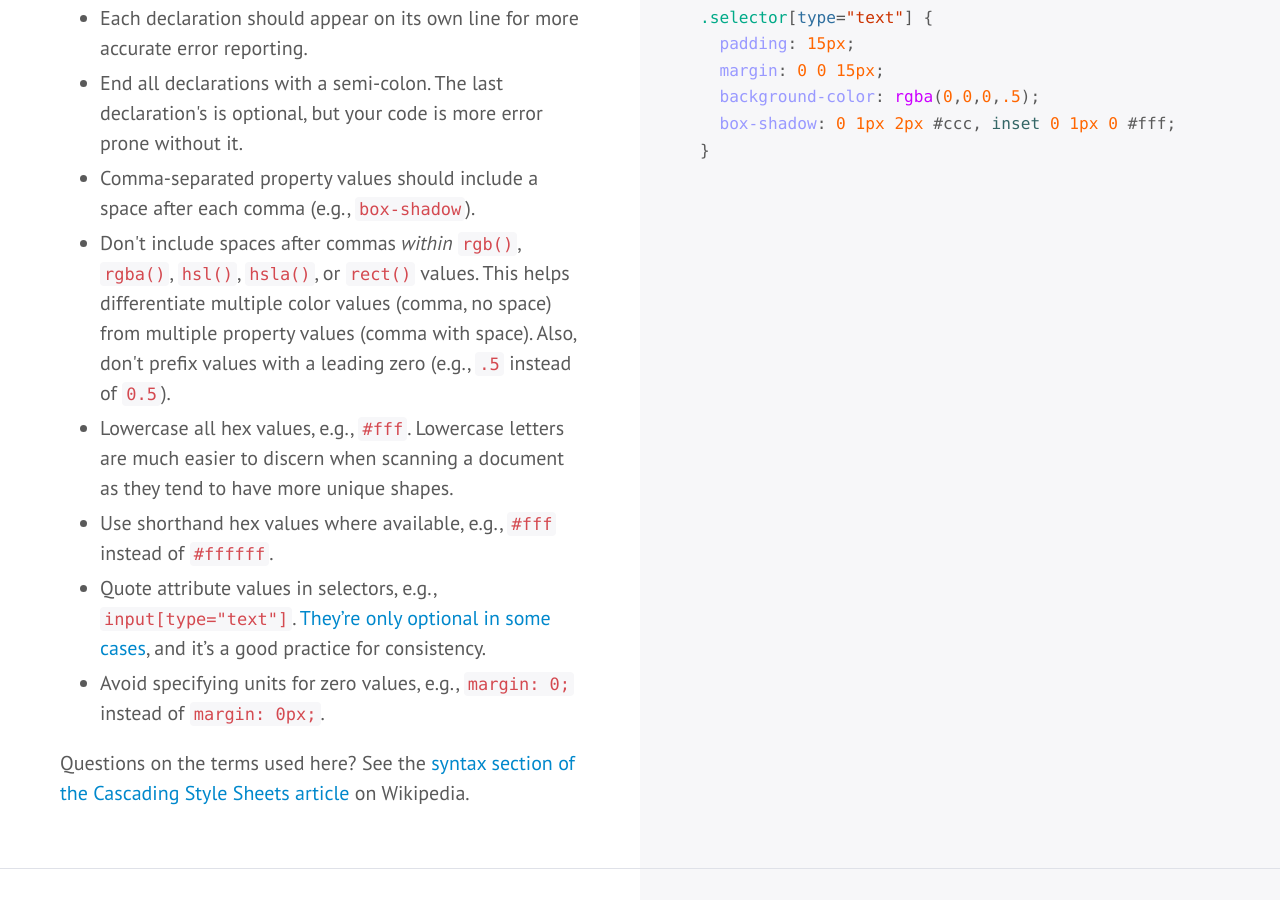
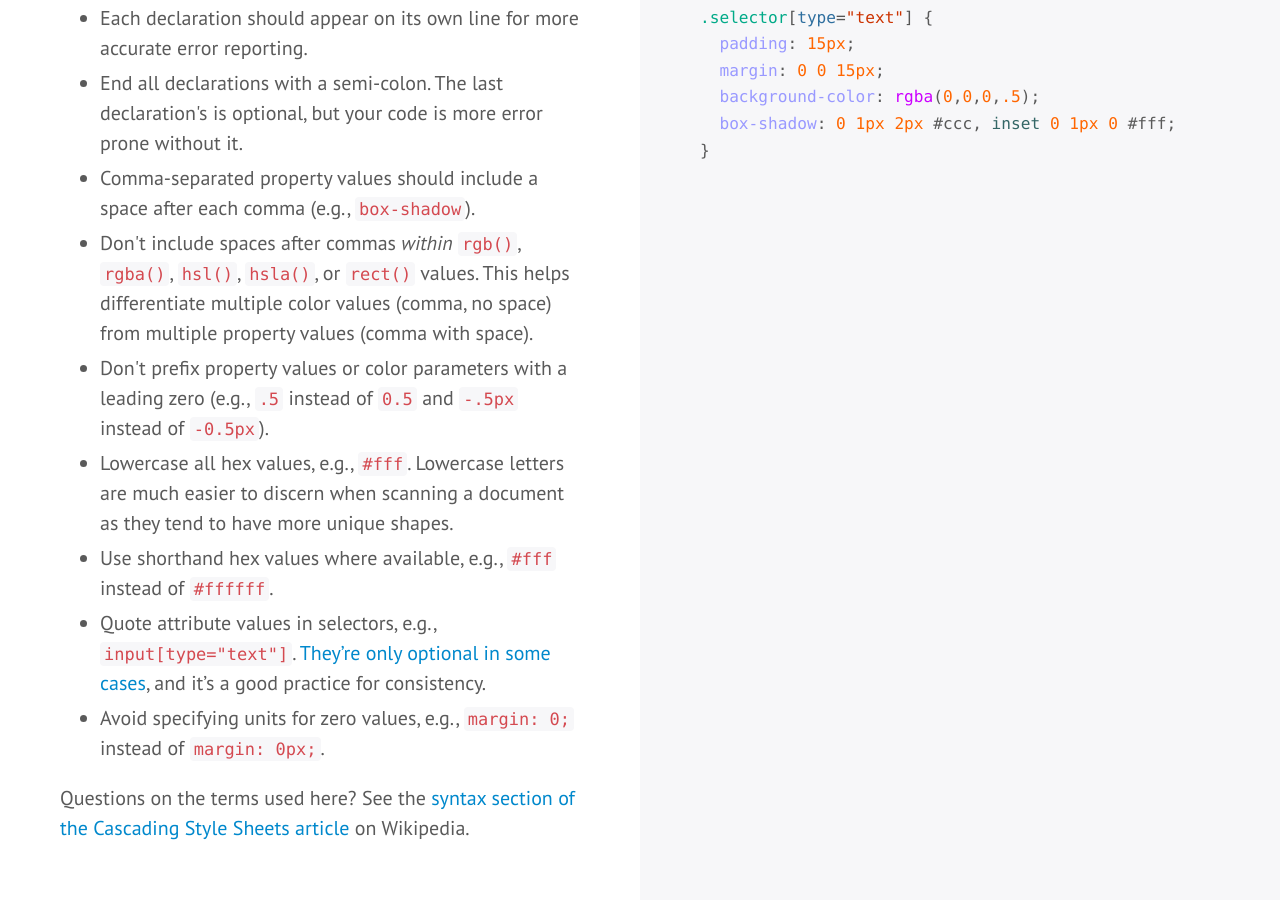
Before and after one commit to mdo/code-guide, a Jekyll site: the page built from index.html, in a window 1280 px wide and 900 px high, scrolled down 6451 px. Built offline with Jekyll 4.4.1, drawn with Linux system fonts in a browser that asks for light colours; some web fonts are replaced; Markdown is read by kramdown in place of the engine named in the settings; comment, search, counter and statistics services are not loaded.

Commit message:
Break out mention of leading zeros to fix #77

```diff
--- a/index.html
+++ b/index.html
@@ -217,7 +217,8 @@ layout: default
       <li>Each declaration should appear on its own line for more accurate error reporting.</li>
       <li>End all declarations with a semi-colon. The last declaration's is optional, but your code is more error prone without it.</li>
       <li>Comma-separated property values should include a space after each comma (e.g., <code>box-shadow</code>).</li>
-      <li>Don't include spaces after commas <em>within</em> <code>rgb()</code>, <code>rgba()</code>, <code>hsl()</code>, <code>hsla()</code>, or <code>rect()</code> values. This helps differentiate multiple color values (comma, no space) from multiple property values (comma with space). Also, don't prefix values with a leading zero (e.g., <code>.5</code> instead of <code>0.5</code>).</li>
+      <li>Don't include spaces after commas <em>within</em> <code>rgb()</code>, <code>rgba()</code>, <code>hsl()</code>, <code>hsla()</code>, or <code>rect()</code> values. This helps differentiate multiple color values (comma, no space) from multiple property values (comma with space).</li>
+      <li>Don't prefix property values or color parameters with a leading zero (e.g., <code>.5</code> instead of <code>0.5</code> and <code>-.5px</code> instead of <code>-0.5px</code>).</li>
       <li>Lowercase all hex values, e.g., <code>#fff</code>. Lowercase letters are much easier to discern when scanning a document as they tend to have more unique shapes.</li>
       <li>Use shorthand hex values where available, e.g., <code>#fff</code> instead of <code>#ffffff</code>.</li>
       <li>Quote attribute values in selectors, e.g., <code>input[type="text"]</code>. <a href="http://mathiasbynens.be/notes/unquoted-attribute-values#css">They’re only optional in some cases</a>, and it’s a good practice for consistency.</li>
```
